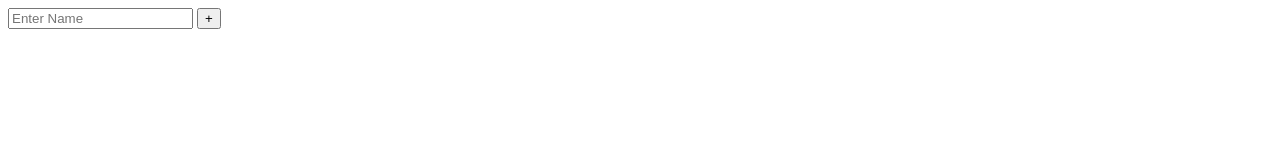
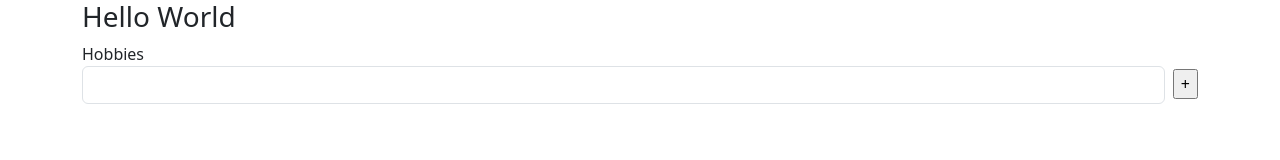
Before and after one commit to monika123solanki/javascript, a plain HTML site: page index.html in a window 1280 px wide. Drawn offline with nearby package versions, Linux system fonts and the light colour scheme.

Commit message:
Add files via upload

```diff
--- a/index.html
+++ b/index.html
@@ -1,72 +1,69 @@
 <!DOCTYPE html>
 <html lang="en">
+
 <head>
     <meta charset="UTF-8">
     <meta http-equiv="X-UA-Compatible" content="IE=edge">
     <meta name="viewport" content="width=device-width, initial-scale=1.0">
-    <title>Javascript Demo</title>
+    <title>Append</title>
+    <link href="https://cdn.jsdelivr.net/npm/bootstrap@5.3.0-alpha1/dist/css/bootstrap.min.css" rel="stylesheet"
+        integrity="sha384-GLhlTQ8iRABdZLl6O3oVMWSktQOp6b7In1Zl3/Jr59b6EGGoI1aFkw7cmDA6j6gD" crossorigin="anonymous">
+    <!-- <script src="https://cdn.jsdelivr.net/npm/@popperjs/core@2.11.6/dist/umd/popper.min.js"></script>
+    <script src="https://cdn.jsdelivr.net/npm/bootstrap@5.3.0-alpha1/dist/js/bootstrap.min.js"></script> -->
+    <style>
+        .myBox {
+            float: right;
+            margin-top: -35px;
+        }
+
+        .myPart {
+            width: 97%;
+        }
+    </style>
+
 </head>
+
 <body>
-
-    <input
-        type="text"
-        id="elem1"
-        placeholder="Enter Name"
-    >
-
-    <button
-        type="button"
-        onclick='message();'
-    >
-        +
-    </button>
-
-
-
-    <!-- <button
-        type="button"
-        onclick='message();'
-    >
-        -
-    </button> -->
+    <div class="container">
+        <h3>Hello World</h3>
+        <form>
+            <div class="from-group">
+                <label>Hobbies</label>
+                <input type="text" name="hobbies[]" id="hobbies_0" class="myPart form-control">
+                <input type="button" class="myBox" value="+" onclick="addBox()">
+            </div>
 
             <div id="hob">
 
             </div>
+        </form>
 
         <script>
+            var counter = 1;
+            var textBox = "";
             var hob = document.getElementById("hob");
-        function message(){
-            // console.log("Hi");
-            // var elem = document.querySelector('#elem1');
-            // console.log(elem);
-           var x = document.createElement("INPUT");
-           x.setAttribute("type", "text");
-           x.setAttribute("placeholder", "Enter Name");
 
+            function addBox() {
+                var div = document.createElement("div"); //create div
+                div.setAttribute("class", "form-group");
+                div.setAttribute("id", "box_" + counter);
 
-           var y = document.createElement("INPUT");
-           y.setAttribute("type", "button");
-           y.setAttribute("value", "-");
+                textBox = "<label>Hobbies" + counter +
+                    "</label><input type='text' name='hobbies[]' class='myPart form-control' id='hobbies_" + counter +
+                    "'><input type='button' class='myBox' value='-' onclick='removeBox(this)'>";
 
-           y.setAttribute("onclick","removeBox(this)")
-        // x.innerHTML = y;
-         hob.appendChild(x);
-          hob.appendChild(y);
-        //    document.body.appendChild(x);
-        //    document.body.appendChild(y);
+                div.innerHTML = textBox;
 
-        //    z=document.body.appendChild(y);
-        //    document.body.removeChild(z);
+                hob.appendChild(div);
+
+                counter++;
             }
-  function removeBox(ele){
+
+            function removeBox(ele) {
                 ele.parentNode.remove();
             }
+        </script>
+    </div>
+</body>
 
-
-
-
-    </script>
-
-</body>
 </html>
```
Also changed, not shown: demo.html (+13 -12 lines). Lines whose indentation alone changed are shown as unchanged.
